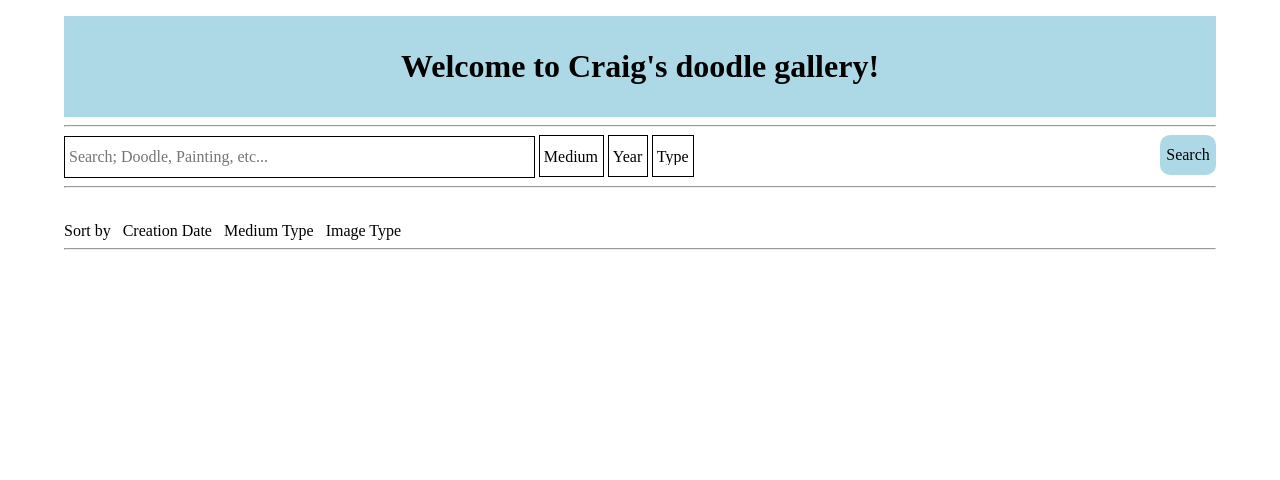
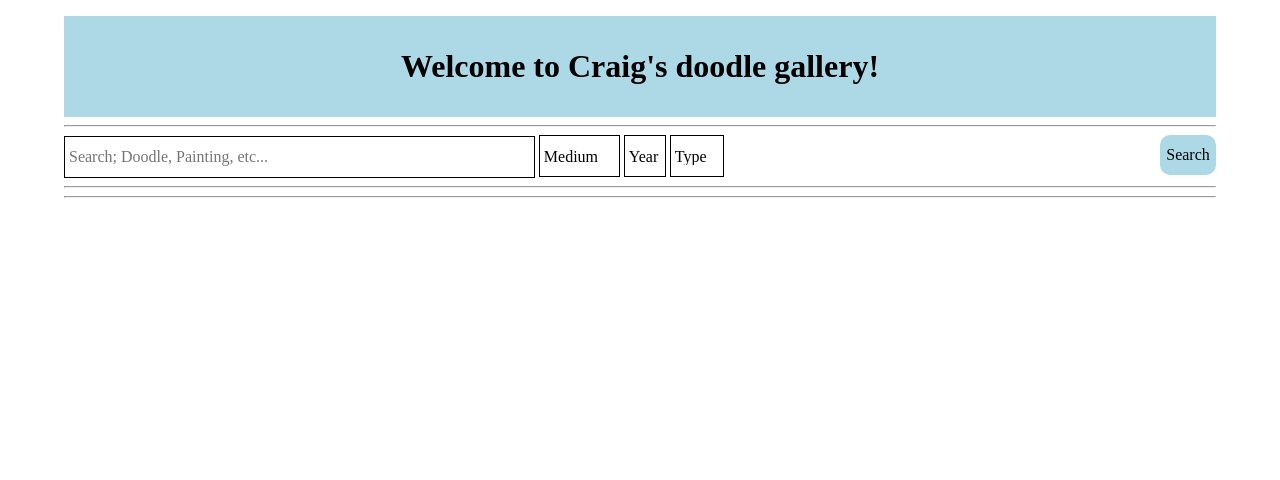
Before and after one commit to Craigware/Doodle-Gallery, a PHP site: page / in a window 1280 px wide. Shown: the top 480 px of the page. Run offline with PHP 8.4, Linux system fonts and the light colour scheme.

Commit message:
more work on gallery layout and backend.

```diff
--- a/backend/queries/images.php
+++ b/backend/queries/images.php
@@ -41,6 +41,7 @@ class ImageQueries extends Queries {
 
         // Checks if value has something
         // for mediums and tags checks if they are same as search if they are can be either one
+        // UNSAFE NEEDS UPDATE
         foreach ($searchQueries as $key => $value) {
             switch ($key){
                 case "search":
@@ -90,6 +91,7 @@ class ImageQueries extends Queries {
     function PostImage(Image $image){
         $this->ConnectDB();
         $created = date_format($image->created_on,"Y-m-d");
+        //SECURE USE AS EXAMPLE
         $query = "INSERT INTO $this->table (filename, title, tags, mediums, created)
         VALUES (?, ?, ?, ?, ?)";
 
--- a/index.css
+++ b/index.css
@@ -1,4 +1,3 @@
-
 * {
     margin: 0;
 }
@@ -34,6 +33,7 @@ h1 {
 .gallery-item {
     width: 100%;
     object-fit: cover;
+    overflow: hidden;
     animation: fadeIn 1s;
     cursor: pointer;
 }
--- a/index.html
+++ b/index.html
@@ -12,16 +12,19 @@
         <h1>Welcome to Craig's doodle gallery!</h1>
         <hr />
 
-        <form id='SearchForm'>
-            <input id="SearchTextInput" class='medium-text' type='text' name='search-text' placeholder='Search; Doodle, Painting, etc...'/>
-            <select name='medium'>
-                <option value='0'>Medium</option>
+        <form id='SearchForm' onsubmit="">
+            <input id="SearchTextInput" class='medium-text' type='text' name='search' placeholder='Search; Doodle, Painting, etc...'/>
+            <select name='mediums'>
+                <option value="">Medium</option>
+                <option value="watercolor">Watercolor</option>
             </select>
-            <select name='year'>
-                <option value='0'>Year</option>
+            <select name='created'>
+                <option value=''>Year</option>
+                <option value="2023">2023</option>
             </select>
-            <select name='type'>
-                <option value='0'>Type</option>
+            <select name='tags'>
+                <option value=''>Type</option>
+                <option value='Sketch'>Sketch</option>
             </select>
             <button style='float:right;'>Search</button>
         </form>
@@ -29,13 +32,6 @@
         </script>
 
         <hr />
-        <form>
-            Sort by
-            <input type="checkbox">Creation Date
-            <input type="checkbox">Medium Type
-            <input type="checkbox">Image Type
-        </form>
-
         <hr />
 
         <div id="Gallery" class="gallery" style="height: 1080px">
@@ -61,7 +57,10 @@
             }
 
             async function handleFormData(e) {
+                const maxFileSize = 5 * 1048576;
                 if (e.target.name == "filename") {
+                    if (e.target.files[0].size > maxFileSize ) { alert("File upload too large."); e.target.value = ""; return null; }
+                    console.log(e.target.files[0].size);
                     data[e.target.name] = e.target.files[0].name;
 
                     let file = e.target.files[0]
@@ -91,6 +90,7 @@
     </main>
 </body>
 <footer>
+
     <a>Admin Login</a>
     <a>Contact Me</a>
 </footer>
--- a/index.js
+++ b/index.js
@@ -11,33 +11,39 @@ function createGallery(images){
     gallery.style.height = "";
 
     const rowPattern = {
-        true: 5,
+        true: 7,
         false: 3
     };
 
+    let placeHolder = 1;
     let rowLength = rowPattern[true];
     let r = 0;
     let row = createGalleryRow(rowLength);
     for (let i = 0; i < images.length; i++){
+        console.log(images[i]);
         if (r >= rowLength) {
             if (rowLength > images.length - i) { rowLength = images.length - i; }
             row = createGalleryRow(rowLength);
             r = 0;
         }
 
-        let galleryItem = document.createElement("img");
+        const galleryItem = document.createElement("img");
+        const resolution =  images[i]["imageSize"];
 
         galleryItem.src = "./backend/images/" + images[i]["filename"];
         galleryItem.classList.add("gallery-item");
-        galleryItem.onclick = (e) => { console.log("Ow!") }
 
-        if (galleryItem.naturalHeight <= galleryItem.naturalWidth ){
+        galleryItem.onload = () => { this.loaded = true; }
+        galleryItem.onclick = (e) => { showModal(e.target.src, images[i]); }
+
+        if (resolution["y"] <= resolution["x"]){
             galleryItem.style.height = "100%";
             if (r+2 <= rowLength){
                 galleryItem.style.gridColumn = `span 2`;
                 r += 1;
             }
         }
+
 
         r += 1;
         row.appendChild(galleryItem);
@@ -50,10 +56,16 @@ function deleteGallery(){
     gallery.innerHTML = "";
 }
 
-async function searchFor(searchParams){
+async function searchFor(searchQuery){
+    count = 0;
+    for (const [key, value] of Object.entries(searchQuery)){
+        if (value !== "0") { break; }
+        count += 1;
+        if (count == 4) { return fetchImages() }
+    }
+
     let url = "http://www.localhost:4000/api/images/GetSomeImages?";
-
-    let images = await fetch(url + new URLSearchParams({search: searchParams}));
+    let images = await fetch(url + new URLSearchParams(searchQuery));
     let data = images.json();
     return data;
 }
@@ -64,22 +76,81 @@ async function fetchImages(){
     return data;
 }
 
+function showModal(imagePath, image){
+    const modal = document.createElement("div");
+    const background = document.createElement("div");
+    const img = document.createElement("img");
+    const main = document.getElementsByTagName("main")[0];
+
+    const offsetX = image["imageSize"]["x"] / 2;
+    const offsetY = image["imageSize"]["y"] / 2;
+
+    modal.style.cssText = `
+        position: absolute;
+        height: 100vh;
+        width: 100%;
+        left: 0;
+        top: 0;
+    `;
+
+    background.onclick = () => {main.removeChild(main.children[main.children.length - 1])};
+    background.style.cssText = `
+        position: absolute;
+        background-color: black;
+        height: 100%;
+        width: 100%;
+        opacity: 50%;
+    `;
+
+    img.src = imagePath;
+    img.style.cssText = `
+        position: absolute;
+        left: 50%;
+        top: 50%;
+        transform: translate(-${offsetX}px, -${offsetY}px);
+        opacity: 100%;
+    `;
+
+
+
+    modal.appendChild(background);
+    modal.appendChild(img);
+    main.appendChild(modal);
+}
+
+function updateSort(e){
+}
+
+let sort = "";
+const searchQuery = {
+    search: "",
+    mediums: "",
+    created: "",
+    tags: ""
+};
 let images = []
 
-fetchImages().then((_images) => {
-    createGallery(_images);
-    images = _images;
-})
 
-const searchInput = document.getElementById("SearchTextInput");
 
-document.addEventListener("input", (e) => {
-    searchFor(e.target.value).then((_images)=>{
+
+
+
+window.addEventListener("load", () => {
+    const searchInput = document.getElementById("SearchTextInput")
+    const searchForm = document.getElementById("SearchForm");
+
+    fetchImages().then((_images) => {
+        createGallery(_images);
         images = _images;
     })
-});
 
-document.addEventListener("change", (e) => {
-    deleteGallery();
-    createGallery(images);
-});
+    searchForm.addEventListener("change", (e) => {
+        searchQuery[e.target.name] = e.target.value;
+        searchFor(searchQuery).then((_images) => {
+            console.log(_images);
+            images = _images;
+            deleteGallery();
+            createGallery(images);
+         });
+    });
+})
```
Also changed, not shown: backend/models/images.php (+10 -2 lines), backend/images/IMG_0464.jpg.
